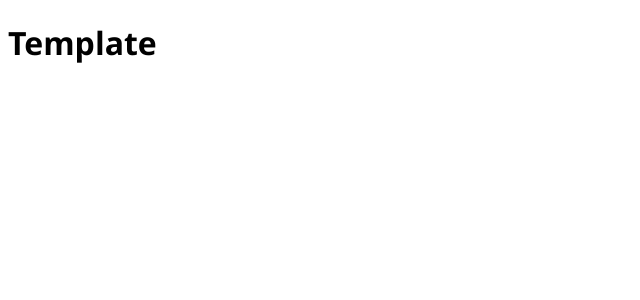
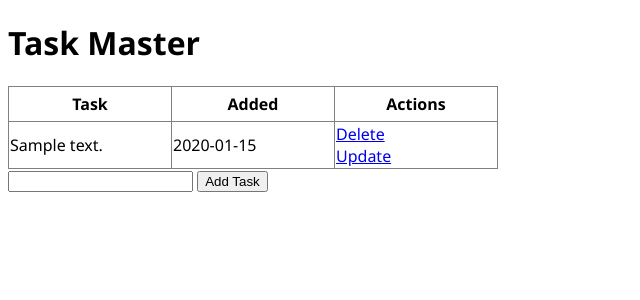
Before and after one commit to liammtech/fcc-flask-tutorial, a Flask app: page / in a window 1280 px wide. Shown: the top 300 px of the page, without its empty margins (0-640 px from the left). Run offline with Flask 3, Linux system fonts and the light colour scheme; tables that the repository leaves empty hold one stand-in row (values such as "Sample post").

Commit message:
Complete app

```diff
--- a/app.py
+++ b/app.py
@@ -1,10 +1,63 @@
-from flask import Flask, render_template, url_for
+from flask import Flask, render_template, url_for, request, redirect
+from flask_sqlalchemy import SQLAlchemy
+from datetime import datetime
 
 app = Flask(__name__)
+app.config['SQLALCHEMY_DATABASE_URI'] = 'sqlite:///test.db'
 
-@app.route('/')
+db = SQLAlchemy(app)
+
+class Todo(db.Model):
+    id = db.Column(db.Integer, primary_key=True)
+    content = db.Column(db.String(200), nullable=False)
+    completed = db.Column(db.Integer, default=0)
+    date_created = db.Column(db.DateTime, default=datetime.now)
+
+    def __repr__(self):
+        return '<Task %r>' % self.id
+
+@app.route('/', methods=['POST', 'GET'])
 def index():
-    return render_template('index.html')
+    if request.method == 'POST':
+        task_content = request.form['content']
+        new_task = Todo(content=task_content)
+
+        try:
+            db.session.add(new_task)
+            db.session.commit()
+            return redirect('/')
+        except:
+            return 'There was an issue adding your task'
+
+    else:
+        tasks = Todo.query.order_by(Todo.date_created).all()
+        return render_template('index.html', tasks=tasks)
+
+@app.route('/delete/<int:id>')
+def delete(id):
+    task_to_delete = Todo.query.get_or_404(id)
+
+    try:
+        db.session.delete(task_to_delete)
+        db.session.commit()
+        return redirect('/')
+    except:
+        return 'There was a problem deleting that task'
+
+@app.route('/update/<int:id>', methods=['GET', 'POST'])
+def update(id):
+    task_to_update = Todo.query.get_or_404(id)
+
+    if request.method == 'POST':
+        task_to_update.content = request.form['content']
+
+        try:
+            db.session.commit()
+            return redirect('/')
+        except:
+            return 'There was an issue updating your task'
+    else:
+        return render_template('update.html', task=task_to_update)
 
 if __name__ == "__main__":
     app.run(debug=True)
--- a/static/css/main.css
+++ b/static/css/main.css
@@ -1,3 +1,14 @@
 body {
     font-family: 'Segoe UI', Tahoma, Geneva, Verdana, sans-serif;
 }
+
+table {
+    border-collapse: collapse;
+}
+
+td, th {
+    height: 2rem;
+    width: 10rem;
+    border: 1px solid grey;
+    margin: 0;
+}
--- a/templates/index.html
+++ b/templates/index.html
@@ -1,5 +1,39 @@
 {% extends 'base.html' %}
 
-{% block head %}<h1>Template</h1>{% endblock %}
+{% block head %}
+<title>Task Master</title>
+{% endblock %}
 
-{% block body %}{% endblock %}
+{% block body %}
+<div class="content">
+    <h1>Task Master</h1>
+    {% if tasks|length < 1 %}
+    <h4>There are no tasks. Create one below!</h4>
+    {% else %}
+
+    <table>
+        <tr>
+            <th>Task</th>
+            <th>Added</th>
+            <th>Actions</th>
+        </tr>
+        {% for task in tasks %}
+            <tr>
+                <td>{{ task.content }}</td>
+                <td>{{ task.date_created.date() }}</td>
+                <td>
+                    <a href="/delete/{{task.id}}">Delete</a>
+                    <br>
+                    <a href="/update/{{task.id}}">Update</a>
+                </td>
+            </tr>
+        {% endfor %}
+    </table>
+    {% endif %}
+
+    <form action="/" method="POST">
+        <input type="text" name="content" id="content">
+        <input type="submit" value="Add Task">
+    </form>
+</div>
+{% endblock %}
```
Also changed, not shown: templates/update.html (added, +16 -0 lines), instance/test.db (added).
